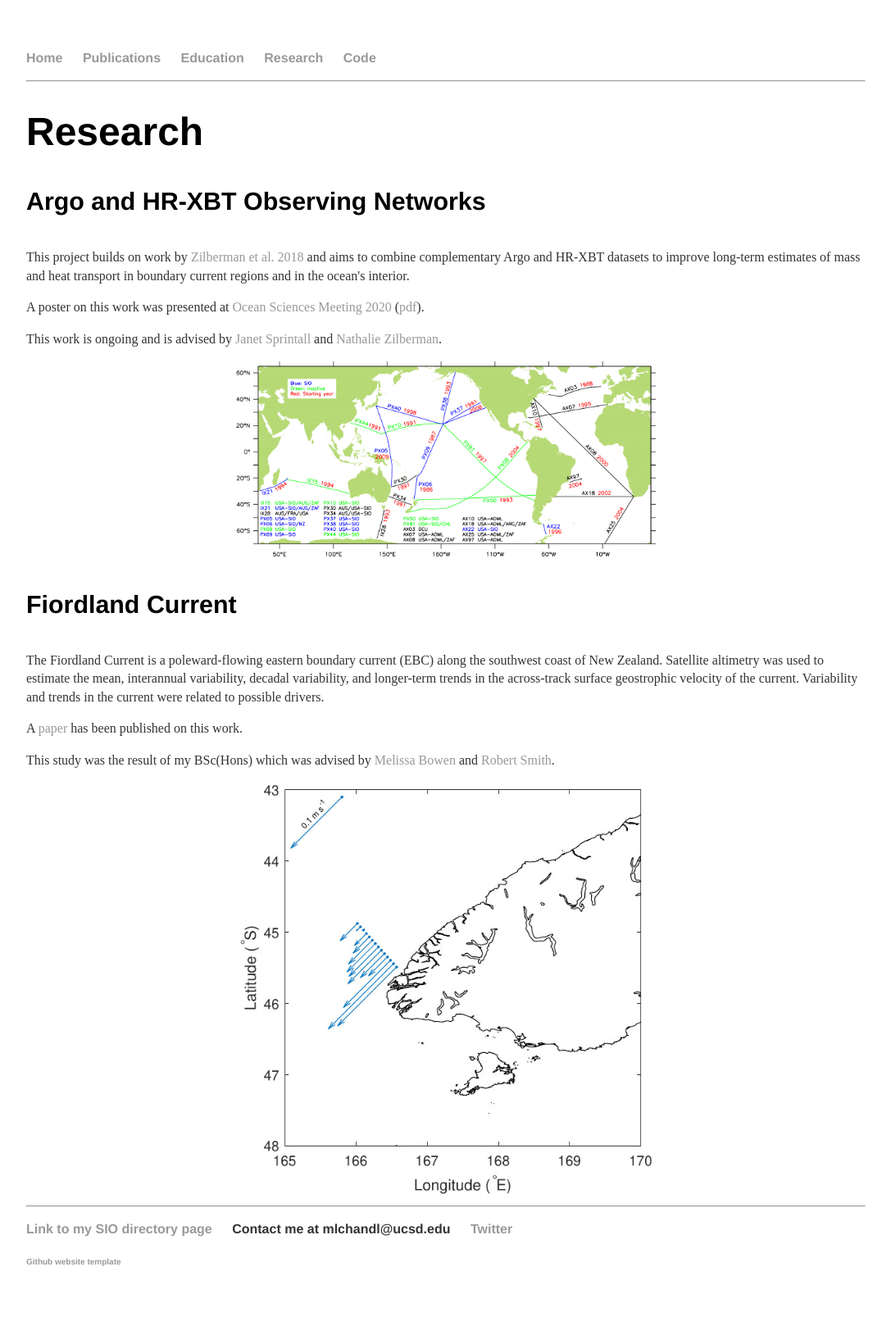
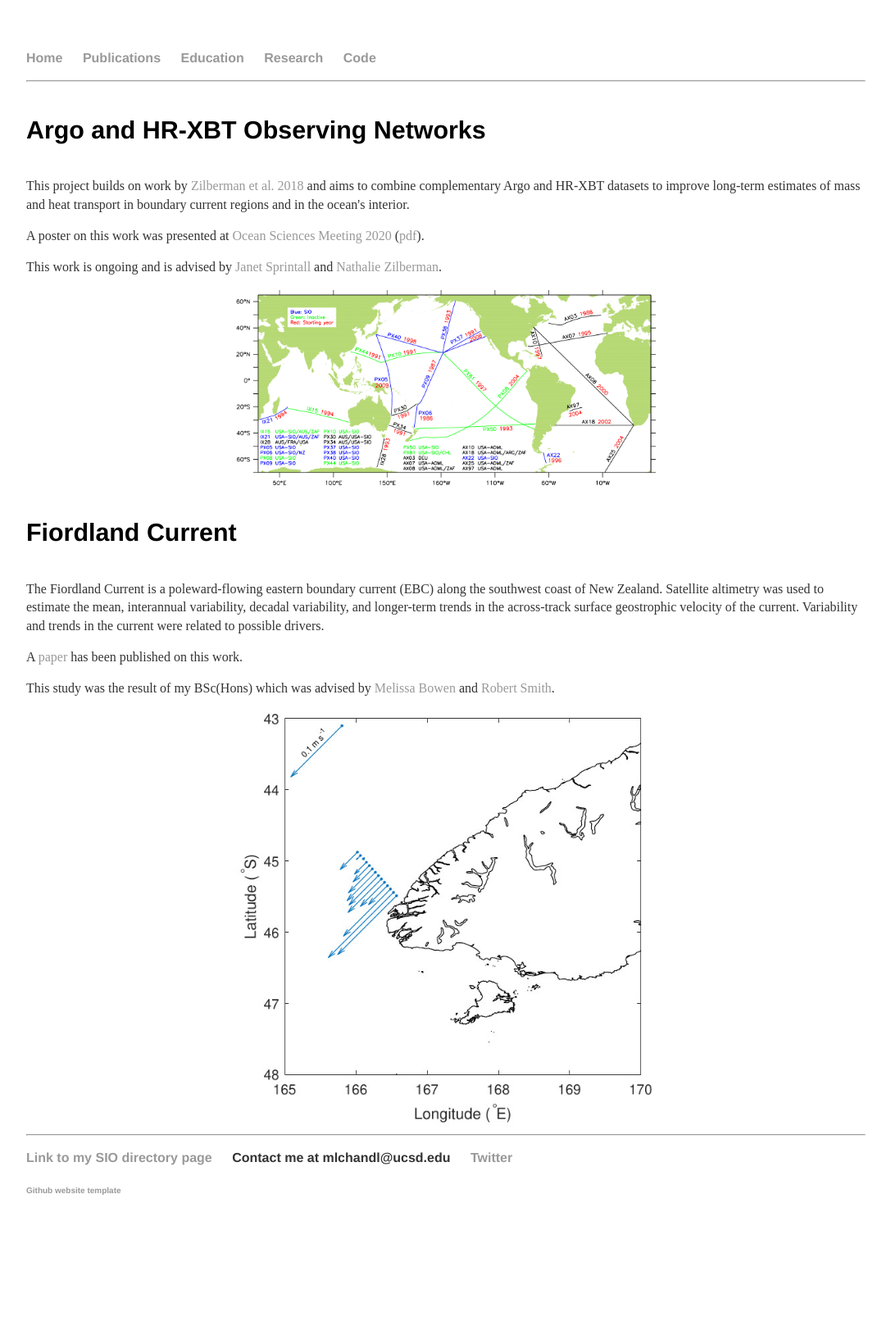
Before and after one commit to mlchandler/mlchandler.github.io, a Jekyll site: the page built from research/index.html, in a window 1280 px wide. Shown: the whole page at 82% size, without its empty margins (96-1183 px from the left). Built offline with Jekyll 4.4.1, drawn with Linux system fonts in a browser that asks for light colours; after the commit the page ends 1525 px from its top, so only the background shows below that.

Commit message:
Update index.html

```diff
--- a/research/index.html
+++ b/research/index.html
@@ -5,7 +5,7 @@ title: Research - Mitchell Chandler
 
 <div class="about">
 
-<h1>Research</h1>
+
 <h4>Argo and HR-XBT Observing Networks</h4>
 <p>
 This project builds on work by <a href="https://journals.ametsoc.org/doi/full/10.1175/JTECH-D-17-0153.1">Zilberman et al. 2018</a> and aims to combine complementary Argo and HR-XBT datasets to improve long-term estimates of mass and heat transport in boundary current regions and in the ocean's interior.
```
